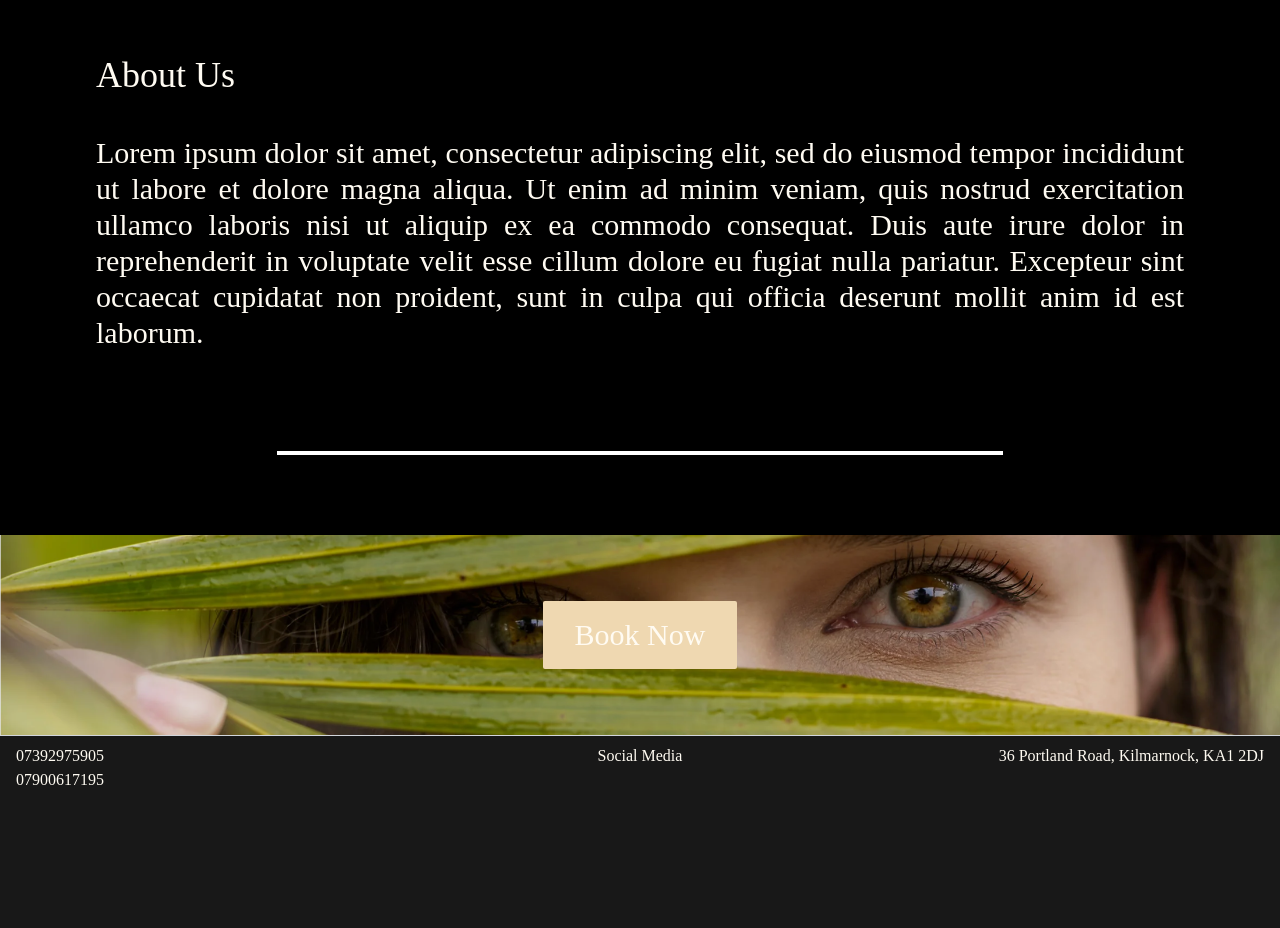
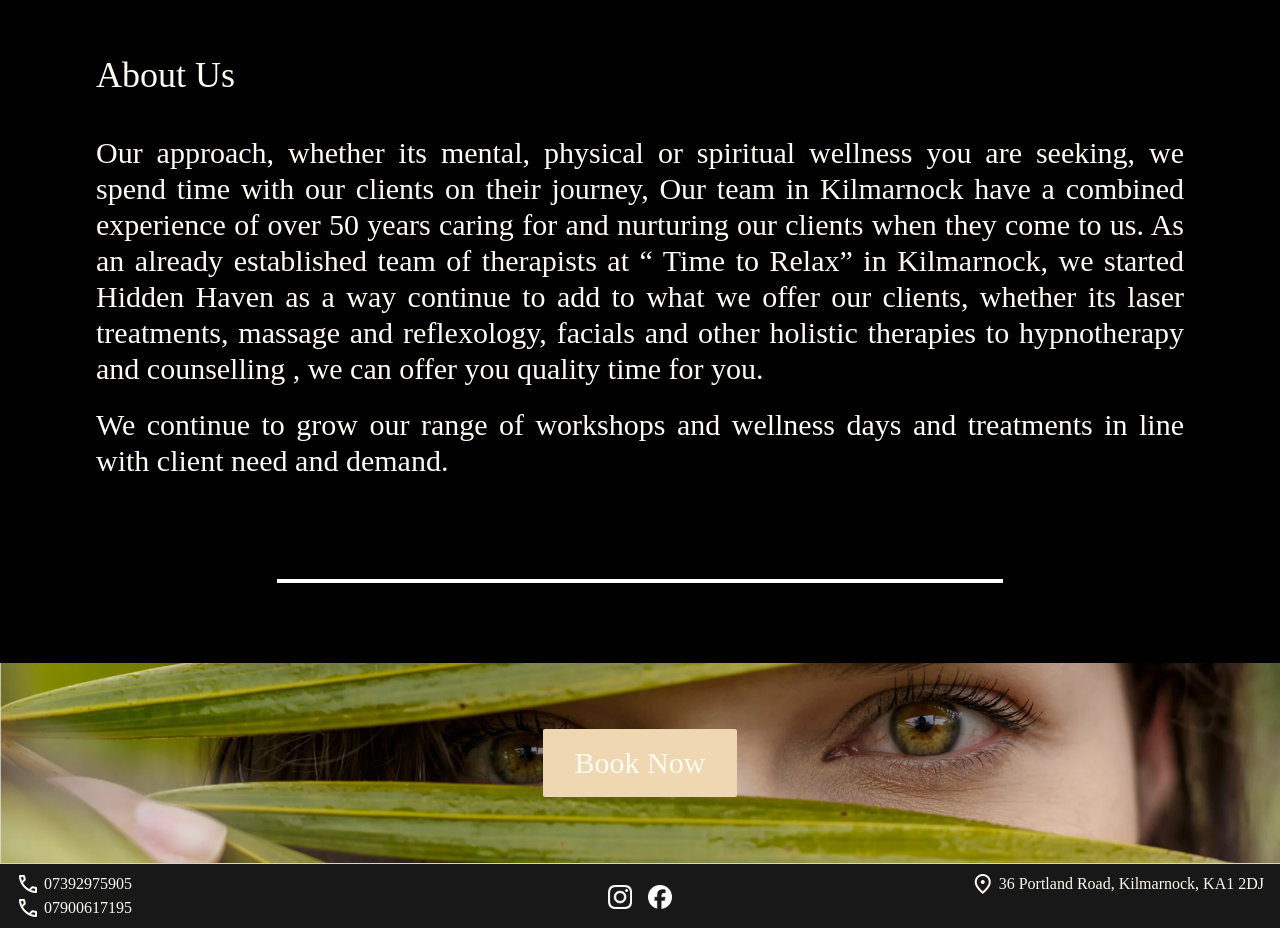
Before and after one commit to BSasfy/hidden-haven, a Next.js app: page /about in a window 1280 px wide. Shown: the part 120-1048 px from the top of the page. Before the commit the page ends 920 px from the top, so only its background shows below. Built offline with nearby package versions, Linux system fonts and the light colour scheme; a web font is replaced by a local one.

Commit message:
small design changes

```diff
--- a/app/_components/footer/Footer.tsx
+++ b/app/_components/footer/Footer.tsx
@@ -6,18 +6,38 @@ export function Footer() {
     <footer className="border-t-[1px] border-gray-300 bg-[#181818]">
       <div className="mx-auto flex w-full max-w-screen-xl flex-col justify-between gap-4 px-4 py-2 text-[#FFFBF2] max-md:hidden max-md:items-center md:flex-row">
         <span className="text-md w-1/3 justify-items-center font-medium md:justify-items-start">
-          <div>07392975905</div>
-          <div>07900617195</div>
+          <div className="flex">
+            <span className="material-symbols-outlined mr-1">call</span>
+            <Link href="tel:+4407392975905">07392975905</Link>
+          </div>
+          <div className="flex">
+            <span className="material-symbols-outlined mr-1">call</span>
+            <Link href="tel:+4407900617195">07900617195</Link>
+          </div>
         </span>
-        <div className="w-1/3 justify-items-center text-center">
-          <div>Social Media</div>
+        <div className="w-1/3 content-center justify-items-center">
+          <div className="flex gap-4">
+            <div className="relative mt-[3px] h-6 w-6">
+              <Link href="https://www.instagram.com/hidden_haven_ayrshire_/">
+                <Image src="/instagram_logo.png" alt="Instagram Logo" fill />
+              </Link>
+            </div>
+            <div className="relative mt-[3px] h-6 w-6">
+              <Link href="https://www.facebook.com/profile.php?id=61557749330755&locale=cy_GB">
+                <Image src="/facebook_logo.png" alt="Facebook Logo" fill />
+              </Link>
+            </div>
+          </div>
         </div>
         <div className="w-1/3 justify-items-center max-md:text-center md:justify-items-end">
-          <div>36 Portland Road, Kilmarnock, KA1 2DJ</div>
+          <div className="flex">
+            <span className="material-symbols-outlined mr-1">location_on</span>
+            <div>36 Portland Road, Kilmarnock, KA1 2DJ</div>
+          </div>
         </div>
       </div>
       <div className="flex justify-between justify-items-center md:hidden">
-        <div className="flex pl-8">
+        <div className="flex pl-2">
           <div className="relative mr-1 mt-[3px] h-4 w-4">
             <Image src="/facebook_logo.png" alt="Facebook Logo" fill />
           </div>
@@ -26,7 +46,7 @@ export function Footer() {
 
         <div className="flex">
           <div className="relative mr-1 mt-[3px] h-4 w-4">
-            <Image src="/instagram_logo.png" alt="Facebook Logo" fill />
+            <Image src="/instagram_logo.png" alt="Instagram Logo" fill />
           </div>
           <div>Instagram</div>
         </div>
@@ -40,7 +60,7 @@ export function Footer() {
           <div>
             <span className="material-symbols-outlined">call</span>
           </div>
-          <Link href="tel:+4407392975905" className="pr-8">
+          <Link href="tel:+4407392975905" className="pr-2">
             Phone
           </Link>
         </div>
--- a/app/_components/nav-bar/NavBar.tsx
+++ b/app/_components/nav-bar/NavBar.tsx
@@ -71,7 +71,7 @@ export function NavBar() {
                 href="/about"
                 className="block px-3 text-xl font-thin text-[#FFFBF2] hover:text-[#FFFBF2] md:border-0 md:hover:bg-transparent md:hover:text-blue-500 lg:text-3xl"
               >
-                About Us
+                About
               </a>
             </li>
             <li className="content-center">
--- a/app/about/page.tsx
+++ b/app/about/page.tsx
@@ -7,13 +7,19 @@ export default function AboutPage() {
             About Us
           </div>
           <div className="text-justify text-2xl xl:text-3xl">
-            Lorem ipsum dolor sit amet, consectetur adipiscing elit, sed do
-            eiusmod tempor incididunt ut labore et dolore magna aliqua. Ut enim
-            ad minim veniam, quis nostrud exercitation ullamco laboris nisi ut
-            aliquip ex ea commodo consequat. Duis aute irure dolor in
-            reprehenderit in voluptate velit esse cillum dolore eu fugiat nulla
-            pariatur. Excepteur sint occaecat cupidatat non proident, sunt in
-            culpa qui officia deserunt mollit anim id est laborum.
+            Our approach, whether its mental, physical or spiritual wellness you
+            are seeking, we spend time with our clients on their journey, Our
+            team in Kilmarnock have a combined experience of over 50 years
+            caring for and nurturing our clients when they come to us. As an
+            already established team of therapists at “ Time to Relax” in
+            Kilmarnock, we started Hidden Haven as a way continue to add to what
+            we offer our clients, whether its laser treatments, massage and
+            reflexology, facials and other holistic therapies to hypnotherapy
+            and counselling , we can offer you quality time for you.{" "}
+          </div>
+          <div className="text-justify text-2xl xl:text-3xl">
+            We continue to grow our range of workshops and wellness days and
+            treatments in line with client need and demand.
           </div>
           <div className="mt-[10vh] w-2/3 self-center border-2 border-white"></div>
         </div>
--- a/app/page.tsx
+++ b/app/page.tsx
@@ -1,12 +1,12 @@
 export default function HomePage() {
   return (
     <main>
-      <div className="mb-7 flex h-[80vh] w-full flex-col content-center justify-end bg-[url('/homepage-hands.jpg')] bg-cover bg-center bg-no-repeat">
+      <div className="flex h-[80vh] w-full flex-col content-center justify-end bg-[url('/homepage-hands.jpg')] bg-cover bg-center bg-no-repeat lg:bg-contain">
         <div className="mx-auto mb-[250px] block w-4/5 justify-self-center text-center text-3xl font-medium italic text-white md:w-1/2 md:text-4xl lg:text-5xl">
           For mental, physical and spiritual wellbeing
         </div>
 
-        <button className="mx-auto block rounded-sm bg-[#C9AC7C] px-4 py-2 text-3xl">
+        <button className="mx-auto mb-9 block rounded-sm bg-[#C9AC7C] px-4 py-2 text-3xl">
           Book Now
         </button>
       </div>
```
